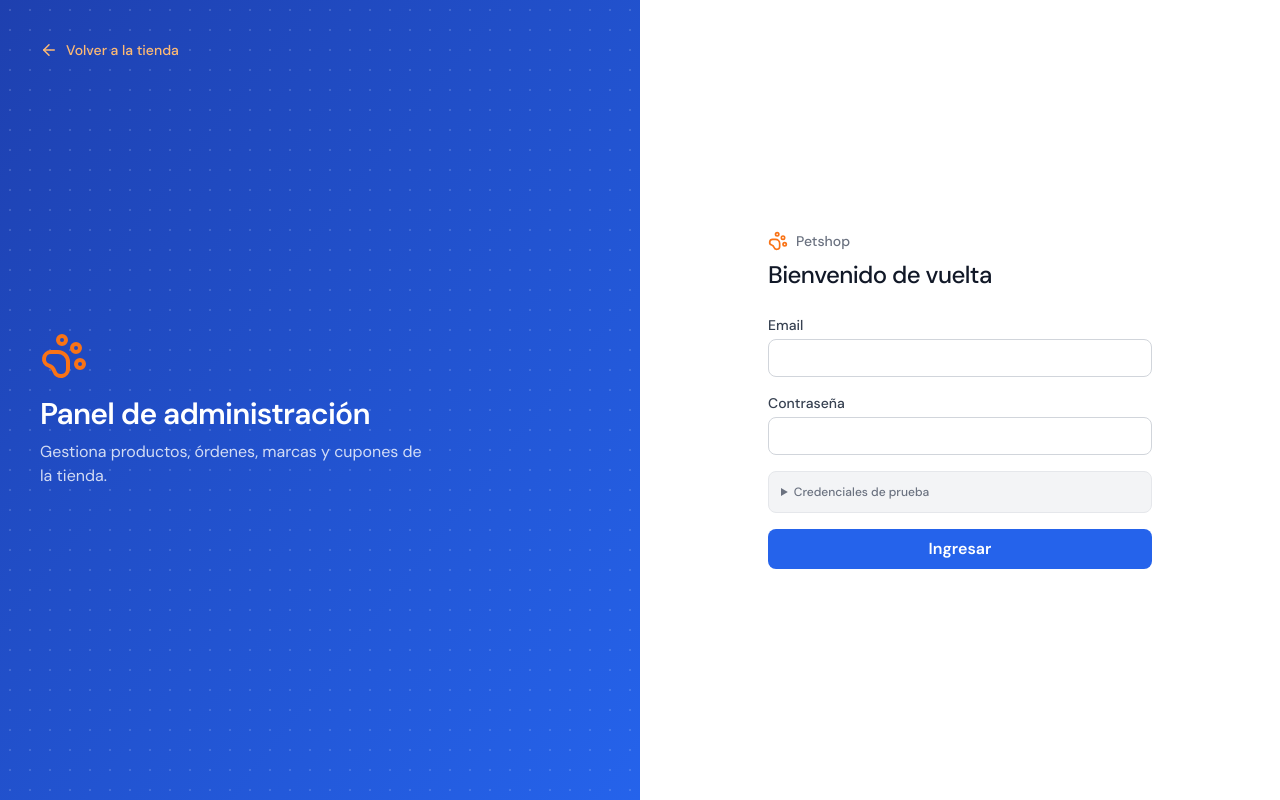
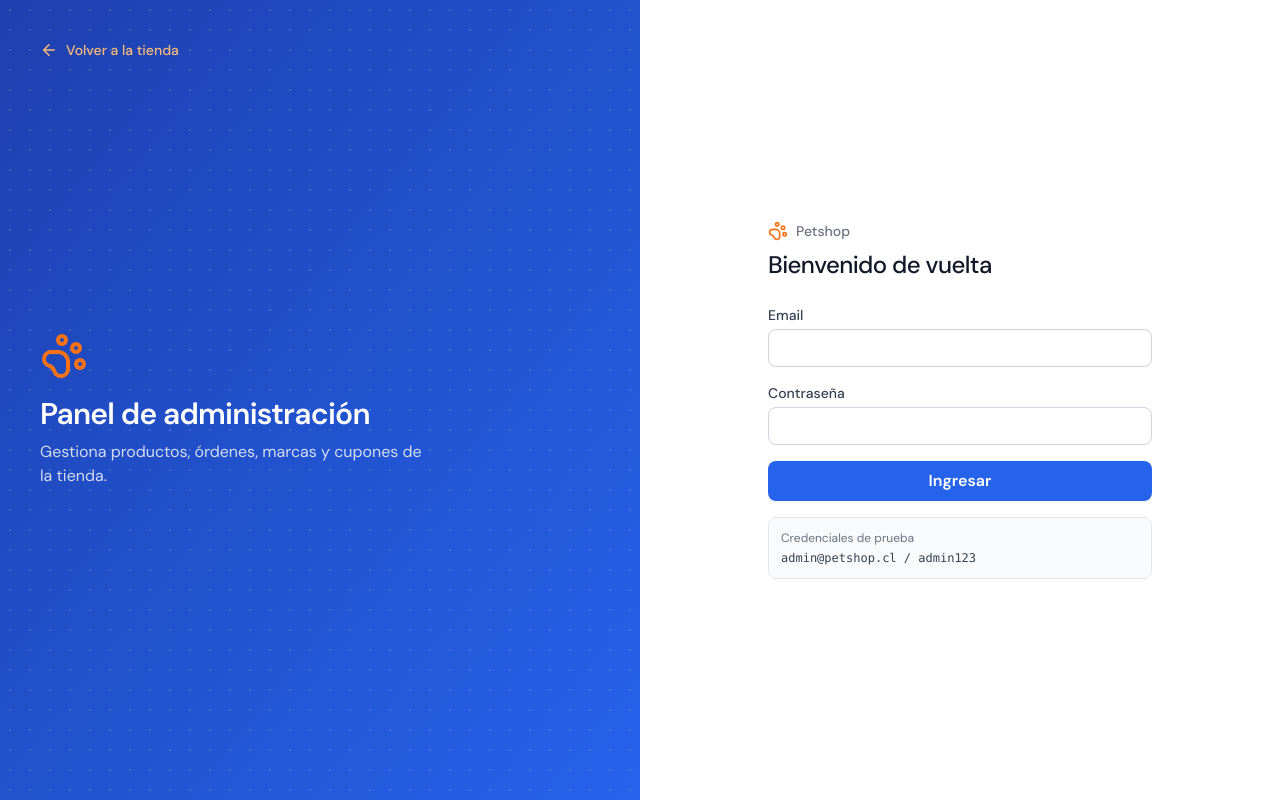
Before and after one commit to nicolassarmiento28/Petshop-E-commerce, a React (Vite) app in the folder frontend/: page /admin in a window 1280 px wide. Built offline with nearby package versions, Linux system fonts and the light colour scheme; no server answers.

Commit message:
feat: mostrar credenciales de prueba siempre visibles en AdminLogin
Proyecto de demo: se quita la condición DEV y el <details> colapsable
para que cualquiera que entre a /admin vea cómo probar el panel.

```diff
--- a/frontend/src/pages/admin/AdminLogin.tsx
+++ b/frontend/src/pages/admin/AdminLogin.tsx
@@ -133,13 +133,6 @@ const AdminLogin = () => {
                 </p>
               )}
 
-              {import.meta.env.DEV && (
-                <details className="rounded-lg bg-gray-100 dark:bg-dark-surface-elevated border border-gray-200 dark:border-dark-border p-3 text-xs text-gray-500 dark:text-zinc-400">
-                  <summary className="cursor-pointer font-medium">Credenciales de prueba</summary>
-                  <p className="font-mono mt-1">admin@petshop.cl / admin123</p>
-                </details>
-              )}
-
               <button
                 type="submit"
                 disabled={isSubmitting}
@@ -147,6 +140,11 @@ const AdminLogin = () => {
               >
                 {isSubmitting ? 'Ingresando…' : 'Ingresar'}
               </button>
+
+              <div className="rounded-lg bg-gray-50 dark:bg-dark-surface-elevated border border-gray-200 dark:border-dark-border p-3">
+                <p className="text-xs text-gray-500 dark:text-zinc-400">Credenciales de prueba</p>
+                <p className="font-mono text-xs mt-1 text-gray-700 dark:text-zinc-300">admin@petshop.cl / admin123</p>
+              </div>
             </form>
           </div>
         </div>
```
